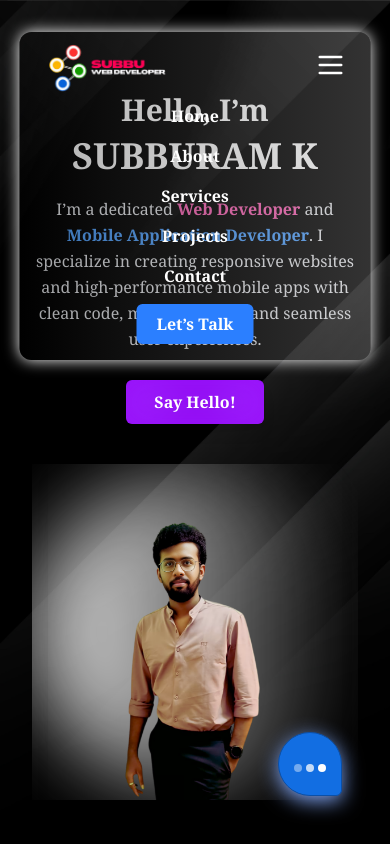
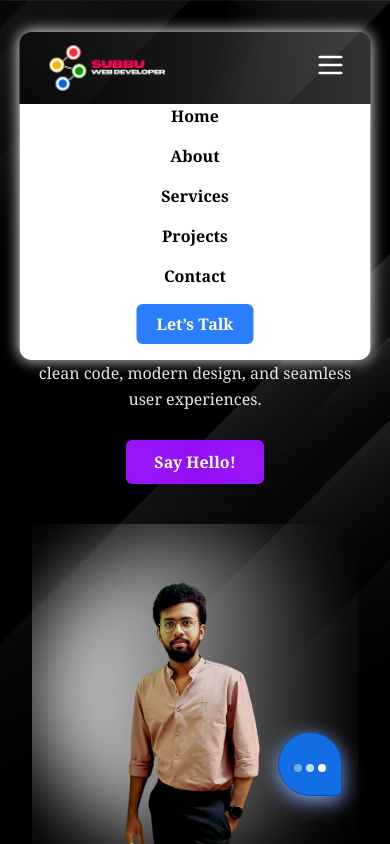
Before and after one commit to subbu-2003/portfolio, an Angular app: page / in a window 390 px wide. Both pictures are taken after a click on the button 330 px from the left and 65 px from the top of the page. Shown: the top 844 px of the page. Built offline with nearby package versions, Linux system fonts and the light colour scheme; grey boxes are pictures that could not be loaded.

Commit message:
some corrections are made

```diff
--- a/src/app/navbar/navbar.component.html
+++ b/src/app/navbar/navbar.component.html
@@ -1,15 +1,15 @@
-<nav [ngClass]="isScrolled ? 'top-0' : 'top-8'" class="fixed left-1/2 transform -translate-x-1/2 w-[90%] rounded-xl shadow-[0_0_15px_rgba(255,255,255,1)] z-50 transition-all duration-300"
+<nav [ngClass]="isScrolled ? 'top-0' : 'top-8'"
+     class="fixed left-1/2 transform -translate-x-1/2 w-[90%] rounded-xl shadow-[0_0_15px_rgba(255,255,255,1)] z-50 transition-all duration-300"
      style="background: linear-gradient(to right, rgba(0, 0, 0, 0.3), rgba(169, 168, 168, 0.3)); font-family: Cambria, Cochin, Georgia, Times, 'Times New Roman', serif;">
 
   <div class="flex items-center justify-between px-6 py-3">
 
     <!-- Logo -->
-  <div class="flex items-center">
-  <div class="rounded-md bg-transparent flex items-center justify-center overflow-hidden">
-    <img src="assets/skills-img/subbulogoblack.png" alt="Logo" class="h-12 object-contain" />
-  </div>
-</div>
-
+    <div class="flex items-center">
+      <div class="rounded-md bg-transparent flex items-center justify-center overflow-hidden">
+        <img src="assets/skills-img/subbulogoblack.png" alt="Logo" class="h-12 object-contain" />
+      </div>
+    </div>
 
     <!-- Desktop Nav Links -->
     <div class="hidden md:flex items-center space-x-8">
@@ -29,7 +29,7 @@
 
     <!-- Mobile Toggle Button -->
     <div class="md:hidden">
-      <button (click)="toggleMobileMenu()" class="text-white">
+      <button (click)="toggleMobileMenu()" class="text-white focus:outline-none">
         <svg class="w-8 h-8" fill="none" stroke="currentColor" stroke-width="2"
              viewBox="0 0 24 24" stroke-linecap="round" stroke-linejoin="round">
           <path d="M4 6h16M4 12h16M4 18h16" />
@@ -39,13 +39,14 @@
   </div>
 
   <!-- Mobile Menu -->
-  <div *ngIf="isMobileMenuOpen" class="md:hidden px-6 pb-4">
-    <ul class="space-y-4  text-white font-semibold text-center">
-      <li><a href="#home" (click)="closeMenuOnClick()" class="block hover:text-blue-400 transition">Home</a></li>
-      <li><a href="#about" (click)="closeMenuOnClick()" class="block hover:text-blue-400 transition">About</a></li>
-      <li><a href="#service" (click)="closeMenuOnClick()" class="block hover:text-blue-400 transition">Services</a></li>
-      <li><a href="#project" (click)="closeMenuOnClick()" class="block hover:text-blue-400 transition">Projects</a></li>
-      <li><a href="#contact" (click)="closeMenuOnClick()" class="block hover:text-blue-400 transition">Contact</a></li>
+  <div *ngIf="isMobileMenuOpen"
+       class="md:hidden px-6 pb-4 bg-white rounded-b-xl shadow-lg">
+    <ul class="space-y-4 text-black font-semibold text-center">
+      <li><a href="#home" (click)="closeMenuOnClick()" class="block hover:text-blue-500 transition">Home</a></li>
+      <li><a href="#about" (click)="closeMenuOnClick()" class="block hover:text-blue-500 transition">About</a></li>
+      <li><a href="service" (click)="closeMenuOnClick()" class="block hover:text-blue-500 transition">Services</a></li>
+      <li><a href="#project" (click)="closeMenuOnClick()" class="block hover:text-blue-500 transition">Projects</a></li>
+      <li><a href="#contact" (click)="closeMenuOnClick()" class="block hover:text-blue-500 transition">Contact</a></li>
       <li>
         <a href="#contact" (click)="closeMenuOnClick()" class="inline-block bg-blue-500 text-white px-5 py-2 rounded-md font-semibold hover:bg-blue-600 transition duration-300">
           Let’s Talk
--- a/src/app/section/section.component.html
+++ b/src/app/section/section.component.html
@@ -2,7 +2,11 @@
   class="h-screen w-full bg-cover bg-center bg-no-repeat flex items-center justify-center text-white font-[Cambria] relative px-4 sm:px-6 md:px-20 overflow-hidden"
   style="background-image: url('assets/bg-img/bg.jpg'); animation: fadeIn 2s ease-in-out;">
 
-  <div class="grid grid-cols-1 md:grid-cols-2 items-center gap-10 w-full max-w-[1400px] px-4 sm:px-8 pt-12 animate-fade-up animate-once animate-delay-500">
+  <div
+  class="grid grid-cols-1 md:grid-cols-2 items-center gap-10 w-full max-w-[1400px]
+         px-4 sm:px-8 pt-12 md:pt-12 mt-30 md:mt-0
+         animate-fade-up animate-once animate-delay-500"
+>
 
     <!-- ⬅️ Left Content -->
     <div class="text-center md:text-left space-y-4 animate-fade-left animate-delay-700 animate-once">
```
